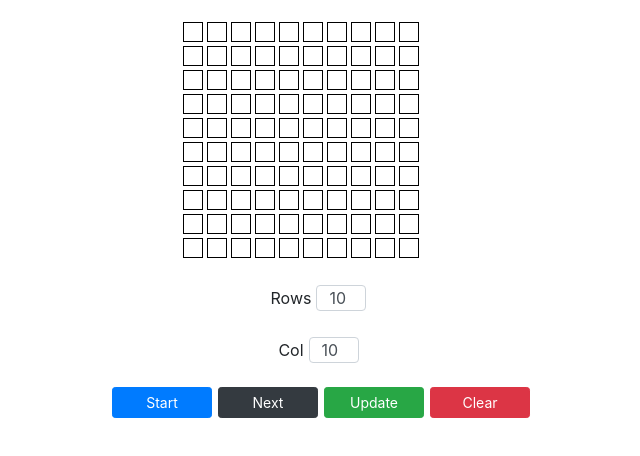
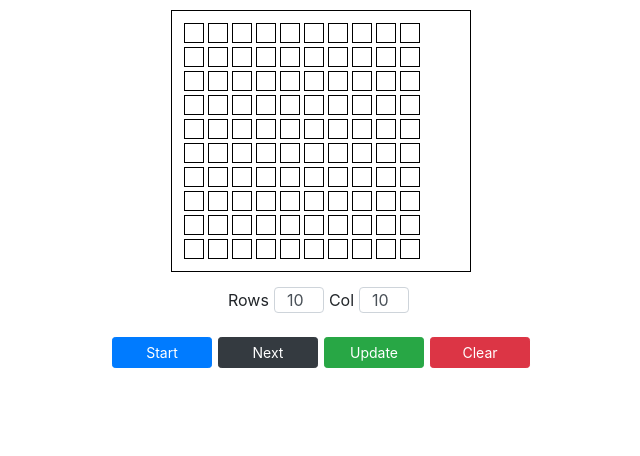
Before and after one commit to curtisyungen/conway, a React (Create React App) app: page / in a window 1280 px wide. Shown: the top 456 px of the page, without its empty margins (319-959 px from the left). Built offline with nearby package versions, Linux system fonts and the light colour scheme.

Commit message:
Add files via upload

```diff
--- a/src/components/Board/board.css
+++ b/src/components/Board/board.css
@@ -1,4 +1,5 @@
 .board {
+    border: 1px solid black;
     margin: 10px auto;
     padding: 10px;
     width: 300px;
@@ -24,6 +25,10 @@
     text-align: center;
 }
 
+.group-inline-block {
+    display: inline-block;
+}
+
 .row {
     margin-left: 0px !important;
     margin-right: 0px !important;
--- a/src/components/Board/board.js
+++ b/src/components/Board/board.js
@@ -269,7 +269,7 @@ class Board extends Component {
                     {/* ROW & COL ADJUSTMENT */}
 
                     <form className="boardForm">
-                        <div className="form-group">
+                        <div className="form-group group-inline-block">
                             <span>Rows</span>
                             <input
                                 autoComplete="off"
@@ -282,7 +282,7 @@ class Board extends Component {
                                 maxValue={10}
                             />
                         </div>
-                        <div className="form-group">
+                        <div className="form-group group-inline-block">
                             <span>Col</span>
                             <input
                                 autoComplete="off"
```
